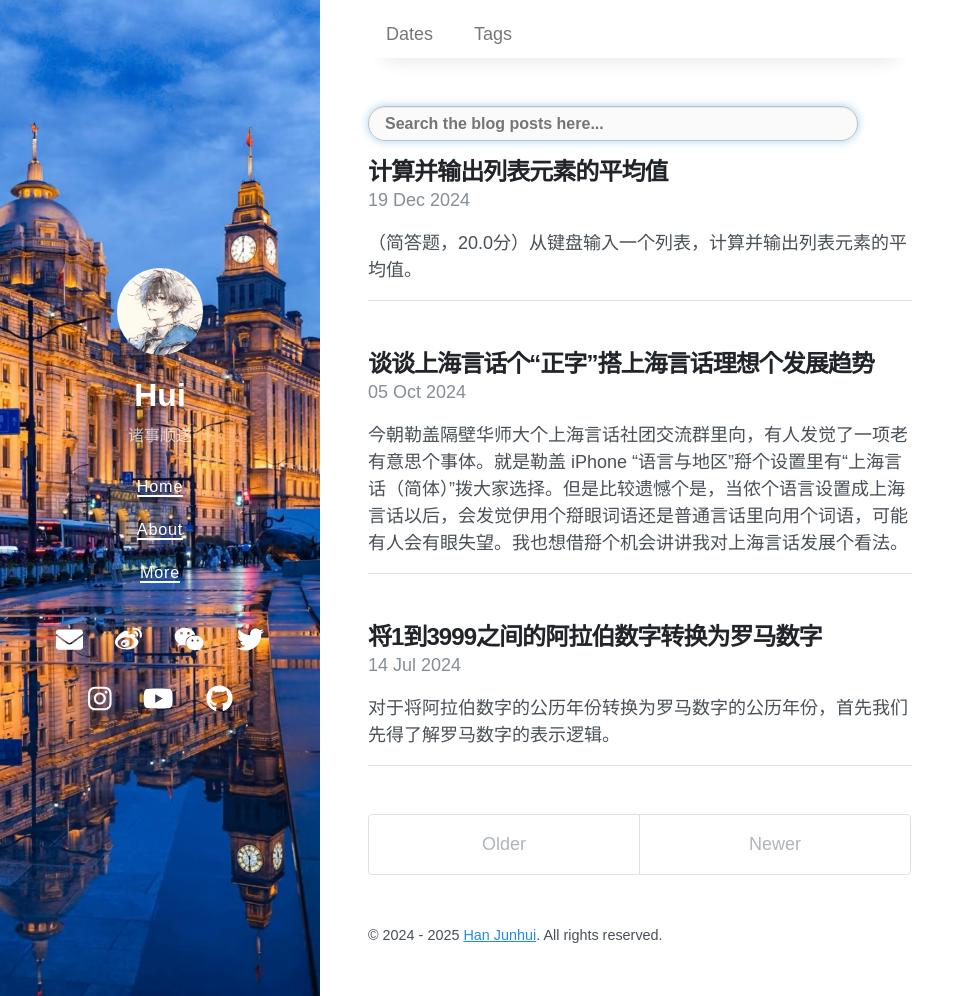
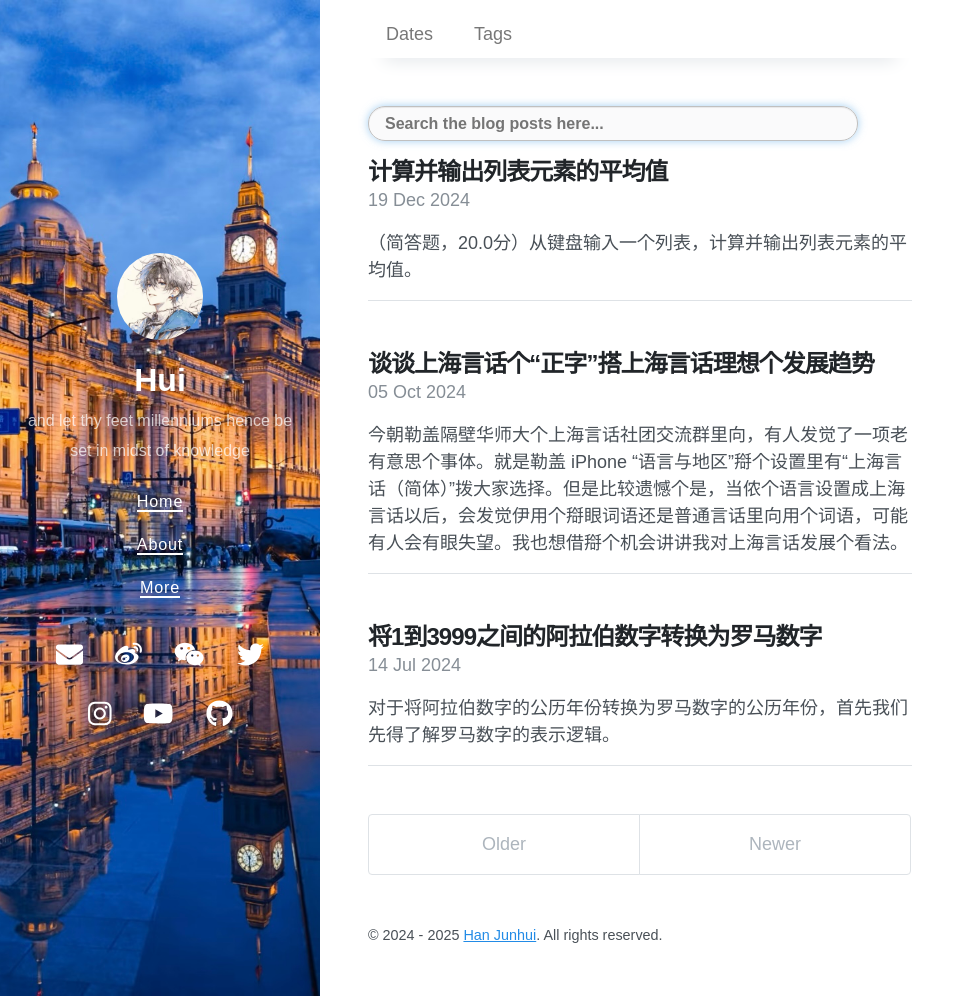
Before and after one commit to sugoijosephhan/sugoijosephhan.github.io, a Jekyll site: the page built from index.html, in a window 1280 px wide and 996 px high. Shown: the whole window, without its empty margins (0-975 px from the left). Built offline with Jekyll 4.4.1, drawn with Linux system fonts in a browser that asks for light colours; nearby versions of some CDN libraries; the list of posts is cut into pages by our own code.

Commit message:
2025/04/07/12:45 - Modified the contents.

```diff
--- a/_config.yml
+++ b/_config.yml
@@ -1,6 +1,6 @@
 # Setup
 title: Hui
-description: 诸事顺遂
+description: "and let thy feet millenniums hence be set in midst of knowledge"
 url: https://sugoijosephhan.github.io
 avatar: /images/tx2.jpg
 paginate: 8
```
